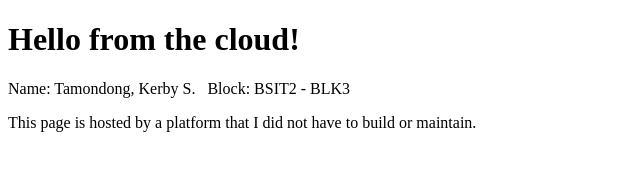
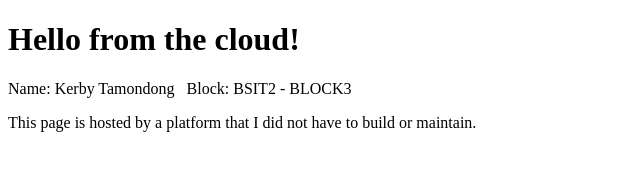
Before and after one commit to Tamondong-lab1-site/Tamondong-lab1-site, a plain HTML site: page index.html in a window 1280 px wide. Shown: the full height of the page, 0-640 px from the left. Drawn offline with Linux system fonts and the light colour scheme.

Commit message:
Update index.html

```diff
--- a/index.html
+++ b/index.html
@@ -1,6 +1,6 @@
 <!DOCTYPE html>
 <html><head><title>My Cloud Lab</title></head>
 <body><h1>Hello from the cloud!</h1>
-<p>Name: Tamondong, Kerby S. &nbsp; Block: BSIT2 - BLK3</p>
+<p>Name: Kerby Tamondong &nbsp; Block: BSIT2 - BLOCK3</p>
 <p>This page is hosted by a platform that I did not have to build or maintain.</p>
 </body></html>
```
